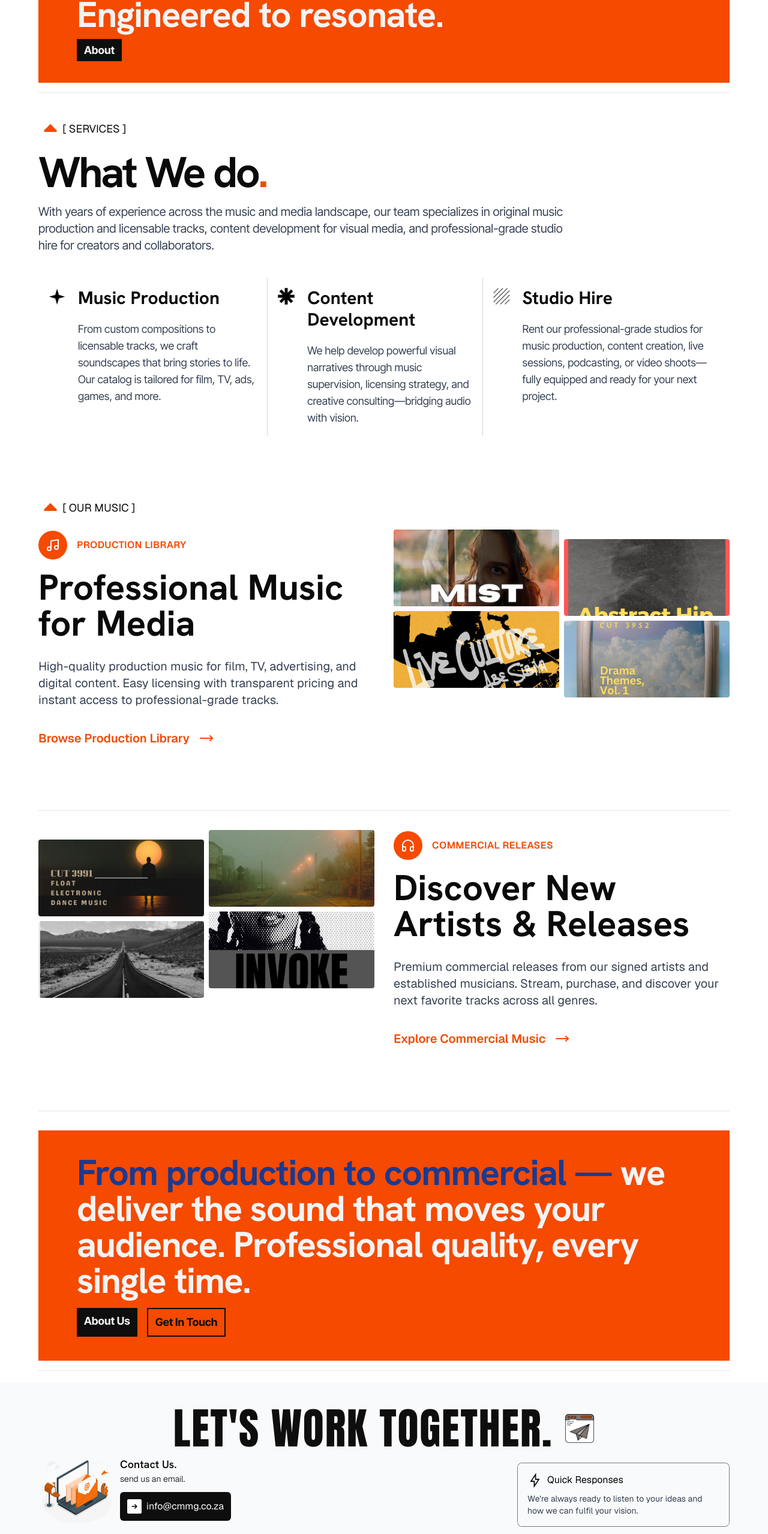
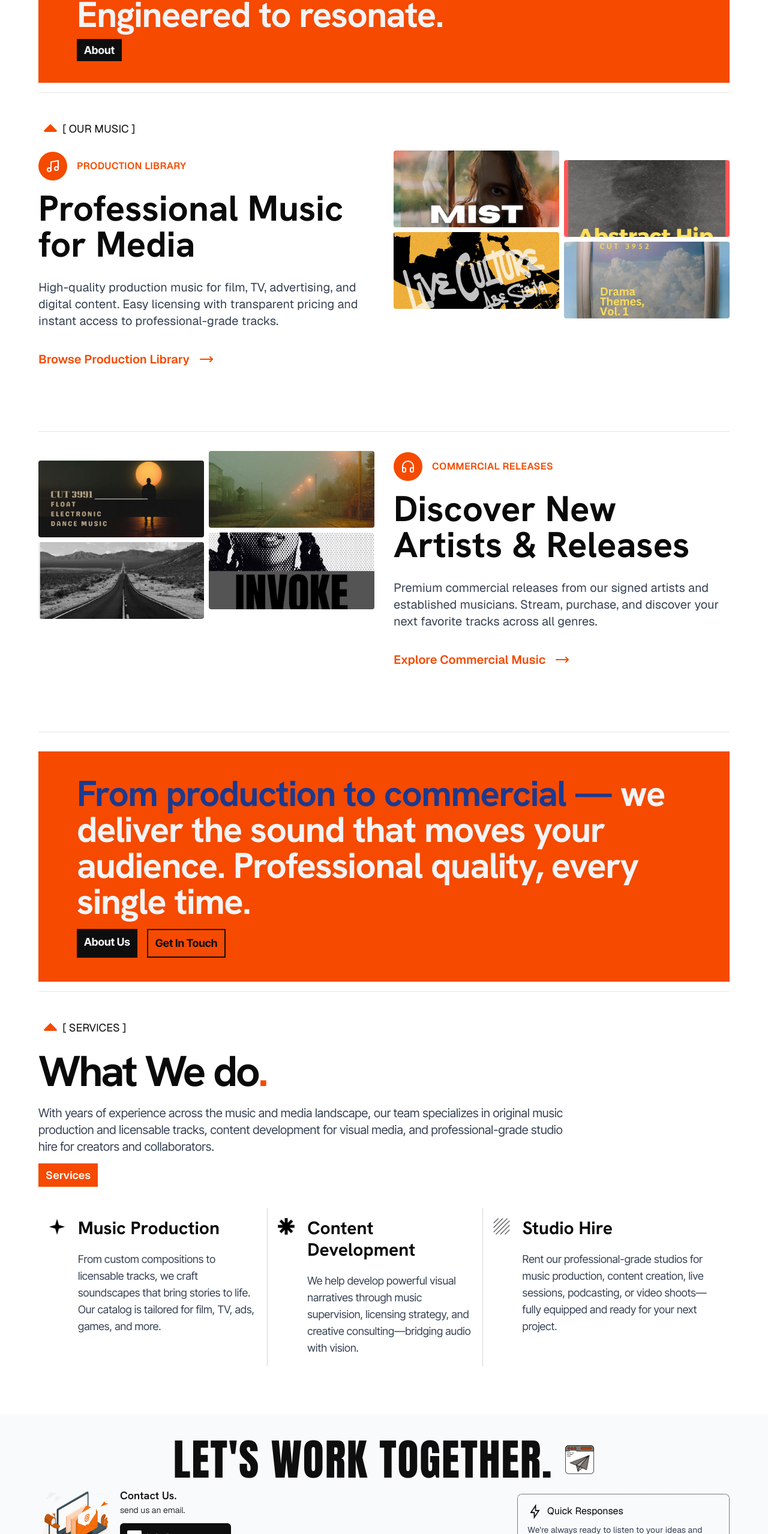
Before and after one commit to seedwaydevs/cmmg, a Next.js app: page / in a window 1280 px wide. Shown: the part 2531-5089 px from the top of the page at 60% size. Built offline with nearby package versions, Linux system fonts and the light colour scheme.

Commit message:
more updates changing links

```diff
--- a/src/app/page.tsx
+++ b/src/app/page.tsx
@@ -14,8 +14,8 @@ export default function Home() {
       <TrustCarousel />
       <Latest />
       <Explore />
+      <MusicServices />
       <WhatWeDo />
-      <MusicServices />
       <ContactCTA />
     </div>
   );
--- a/src/components/home/WhatWeDo.tsx
+++ b/src/components/home/WhatWeDo.tsx
@@ -5,6 +5,7 @@ import star from "../../../public/icons/star.png";
 import asterisks from "../../../public/icons/asterisks.png";
 import lines from "../../../public/icons/lines.png";
 import Image from "next/image";
+import Link from "next/link";
 
 const hanken = Hanken_Grotesk({
   subsets: ["latin"],
@@ -32,7 +33,7 @@ const WhatWeDo = (props: Props) => {
             <TiArrowSortedUp className="text-orange-600 h-7 w-7 lg:h-10 lg:w-10" />
             <p className="text-xs uppercase lg:text-lg">[ Services ]</p>
           </div>
-          <div>
+          <div className="space-y-5">
             <h1
               className={`${hanken.className} text-6xl lg:text-7xl font-bold tracking-tighter`}
             >
@@ -46,6 +47,12 @@ const WhatWeDo = (props: Props) => {
               tracks, content development for visual media, and
               professional-grade studio hire for creators and collaborators.
             </p>
+            <Link
+              href={"/services"}
+              className="bg-orange-600 py-2 px-3 text-white text-lg  font-semibold"
+            >
+              Services
+            </Link>
             <div className="flex flex-col lg:flex-row space-y-5 py-10">
               <div className="flex items-start space-x-5 border-b lg:border-b-0 lg:border-r border-gray-300 p-4 ">
                 <Image src={star} alt="star-image" width={30} height={30} />
--- a/src/components/services/service-components/ServiceMusicLib.tsx
+++ b/src/components/services/service-components/ServiceMusicLib.tsx
@@ -27,7 +27,7 @@ const ServiceMusicLibrary = () => {
           <li>Global licensing via Music House International</li>
         </ul>
         <Link
-          href="/"
+          href="https://cmmg-library.vercel.app/"
           className="inline-block mt-4 bg-orange-600 text-white px-6 py-2 rounded-sm"
         >
           Browse
--- a/src/components/services/service-components/ServiceSoundProd.tsx
+++ b/src/components/services/service-components/ServiceSoundProd.tsx
@@ -27,7 +27,7 @@ const ServiceSoundProduction = () => {
           <li>Audio clean-up and restoration</li>
         </ul>
         <a
-          href="/book"
+          href="/contact"
           className="inline-block mt-4 bg-orange-600 text-white px-6 py-2 rounded-sm"
         >
           Book Now
--- a/src/components/services/service-components/ServiceStudioHire.tsx
+++ b/src/components/services/service-components/ServiceStudioHire.tsx
@@ -77,7 +77,7 @@ const ServiceStudioHire = () => {
           <li>Engineer available on request</li>
         </ul>
         <a
-          href="/book"
+          href="/conatct"
           className="inline-block mt-4 bg-orange-600 text-white px-6 py-2 rounded-sm"
         >
           Book a Studio
```
